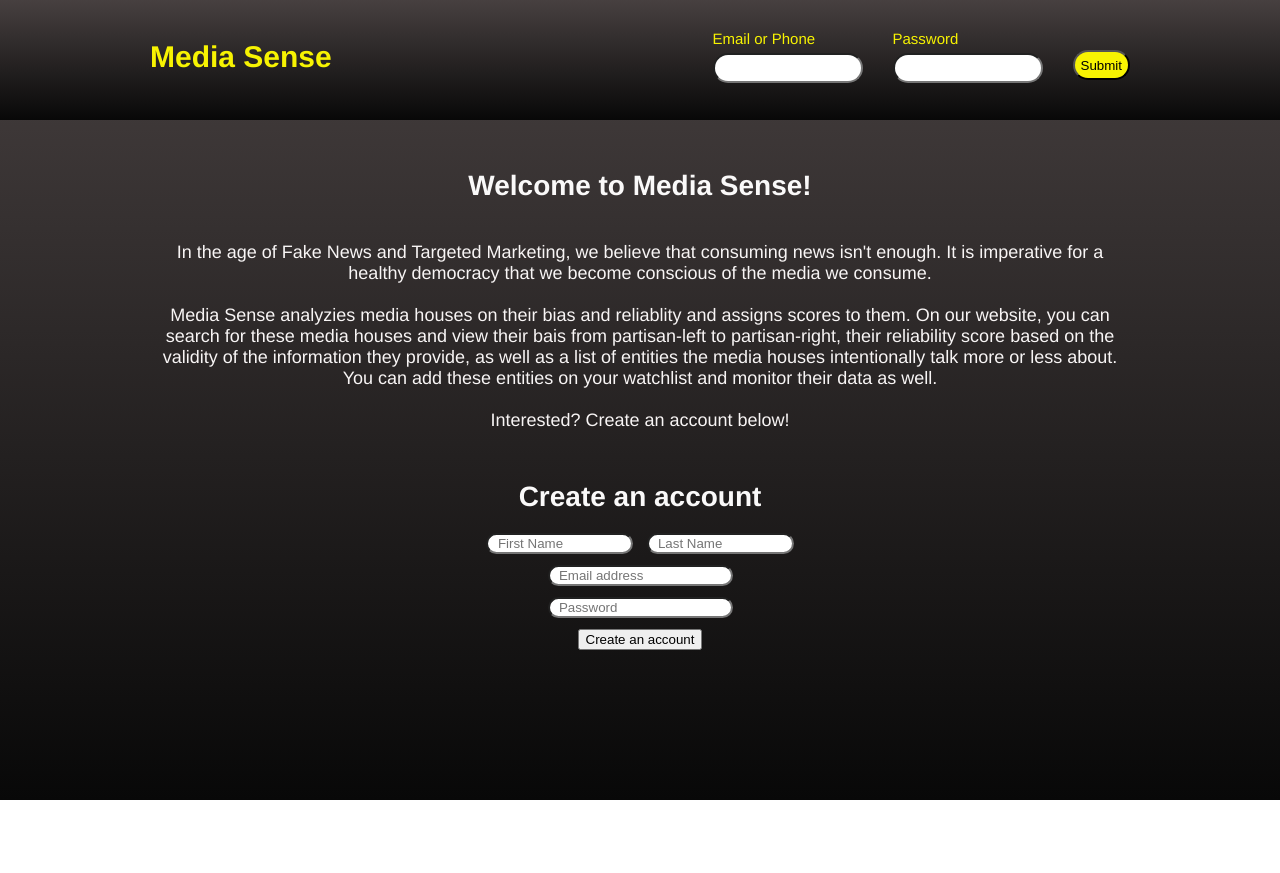
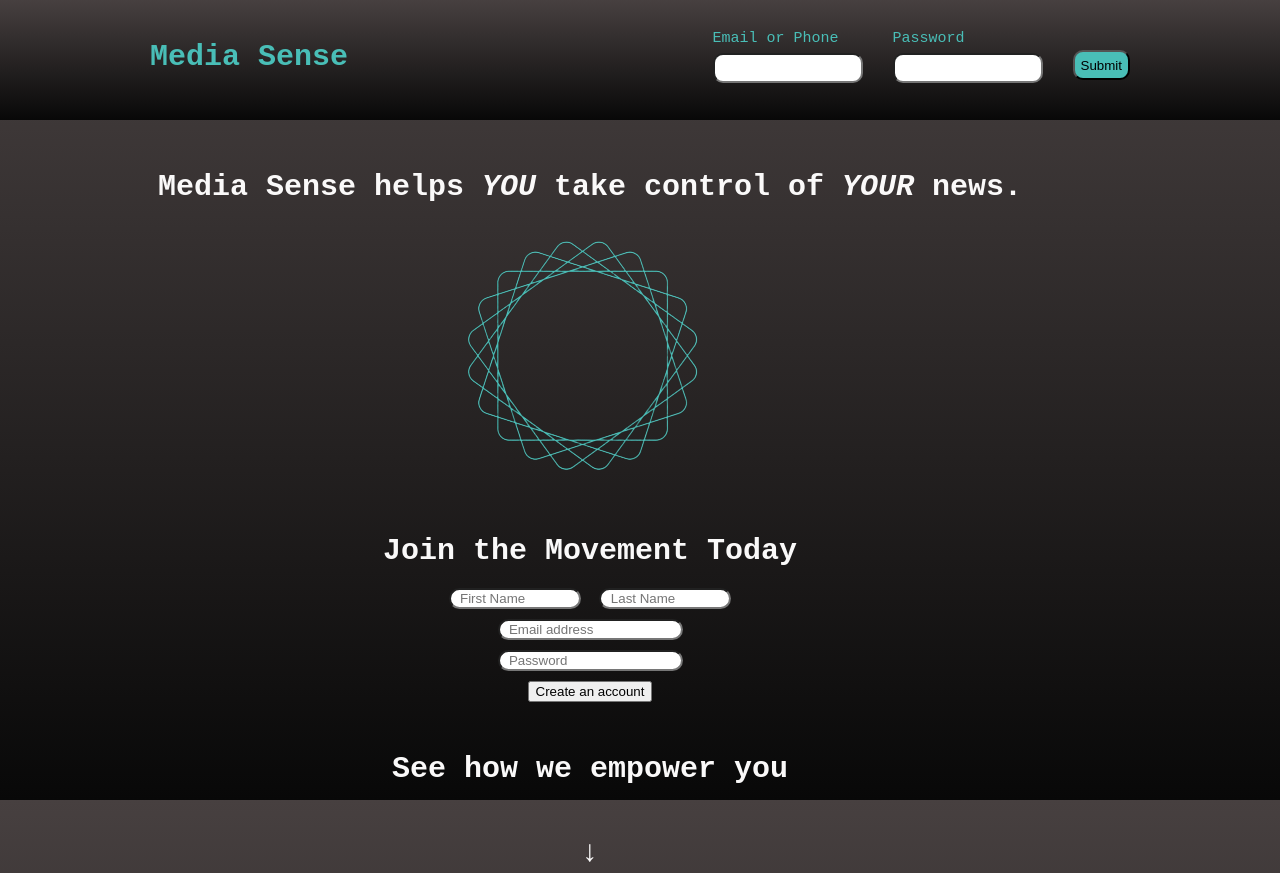
Before and after one commit to achintyaakumar/cs326-final-het, a website: page client/login.html in a window 1280 px wide. Shown: the top 873 px of the page. Before the commit the page ends 800 px from the top, so only its background shows below. Drawn offline with Linux system fonts and the light colour scheme.

Commit message:
fire login page

```diff
--- a/client/assets/Login.css
+++ b/client/assets/Login.css
@@ -4,7 +4,7 @@ body
  width:100%;
  margin:0 auto;
  padding:0px;
- font-family:'Helvetica';
+ font-family:monospace;
 
 }
 body, #header_wrapper {
@@ -28,7 +28,7 @@ body, #header_wrapper {
  list-style-type:none;
  float:left;
  text-align:left;
- color:#f7f302;
+ color:#49beb7;
 }
 #header #sitename
 {
@@ -36,7 +36,7 @@ body, #header_wrapper {
 }
 #header #sitename a
 {
- color:#f7f302;
+ color:#49beb7;
  text-decoration:none;
  font-size:30px;
  font-weight:900;
@@ -58,7 +58,7 @@ body, #header_wrapper {
  width:150px;
  height:30px;
  padding-left:1px;
- border-radius: 90px;
+ border-radius: 10px;
 }
 #header form input[type="password"]
 {
@@ -67,15 +67,15 @@ body, #header_wrapper {
  width:150px;
  height:30px;
  padding-left:1px;
- border-radius: 90px;
+ border-radius: 10px;
 }
 #header form input[type="submit"]
 {
  height:30px;
  margin-top:20px;
- background-color:#f7f302;
+ background-color:#49beb7;
  color:black;
- border-radius: 90px;
+ border-radius: 10px;
 }
 #wrapper
 {
@@ -86,14 +86,16 @@ body, #header_wrapper {
 }
 #wrapper div
 {
- font-family: helvetica;
+ font-family: monospace;
 }
 #wrapper #div1
 {
  margin-top:30px;
  margin-right: 40px;
- width:980px;
+ height: 100px;
+ width:880px;
  text-align:center;
+ font-size: 100px;
 }
 #wrapper #div1
 {
@@ -109,7 +111,7 @@ body, #header_wrapper {
 #wrapper #div1 h1
 {
  margin-top: 50px;
- font-size:28px;
+ font-size:30px;
  color:rgb(250, 249, 249);
 }
 #wrapper #div1 p
--- a/client/assets/main.css
+++ b/client/assets/main.css
@@ -5,7 +5,7 @@ body {
   }
 
   h1 {
-    font-family: 'Helvetica', sans-serif;
+    font-family: monospace;
     font-size: 70px;
     font-weight: bolder;
     padding: 80px;
--- a/client/login.html
+++ b/client/login.html
@@ -19,20 +19,31 @@
 <div id="wrapper">
 
 <div id="div1">
-<h1>Welcome to Media Sense!</h1>
-<p><br> In the age of Fake News and Targeted Marketing, we believe that consuming news isn't enough. It is imperative for a healthy democracy that we become conscious of the media we consume.
-<br><br>Media Sense analyzies media houses on their bias and reliablity and assigns scores to them. On our website, you can search for these media houses and view their bais from partisan-left to partisan-right, their reliability score based on the validity of the information they provide, as well as a list of entities the media houses intentionally talk more or less about. You can add these entities on your watchlist and monitor their data as well.
-<br><br>Interested? Create an account below!</p>
+<h1>Media Sense helps <i>YOU  </i>take control of <i>YOUR </i> news.</h1>
+
+
+<img src = 'assets/newlogo copy.png'>
+
+
+
+<h1>Join the Movement Today</h1>
+
 
 <!-- <div id="create"> -->
-<h1>Create an account</h1>
+
 <li><input type="text" placeholder="  First Name" id="firstname">
     <input type="text" placeholder="  Last Name" id="surname"></li>
 <li><input type="text" placeholder="  Email address" id="email"></li>
 <li><input type="password" placeholder="  Password" id="password"></li>
 <li><button id="create-account-btn" type="submit" >Create an account</button></li>
+<h1>See how we empower you</h1>
+<h1>↓</h1>
+<h1><br> In the age of Fake News and Targeted Marketing, we believe that just consuming news isn't enough. It is imperative for a healthy democracy that we become conscious of the media we consume.
+<br><br>Media Sense analyzes media houses on their bias and reliablity and assigns scores to them. On our website, you can search for these media houses and view their bais from partisan-left to partisan-right, their reliability score based on the validity of the information they provide, as well as a list of entities the media houses intentionally talk more or less about. You can add these entities on your watchlist and monitor their data as well.
+
 </div>
 </div>
+
 
 <!-- </div> -->
 <script src="jquery.min.js"></script>
```
Also changed, not shown: client/assets/newlogo copy.png (added), client/g1.PNG (deleted).
